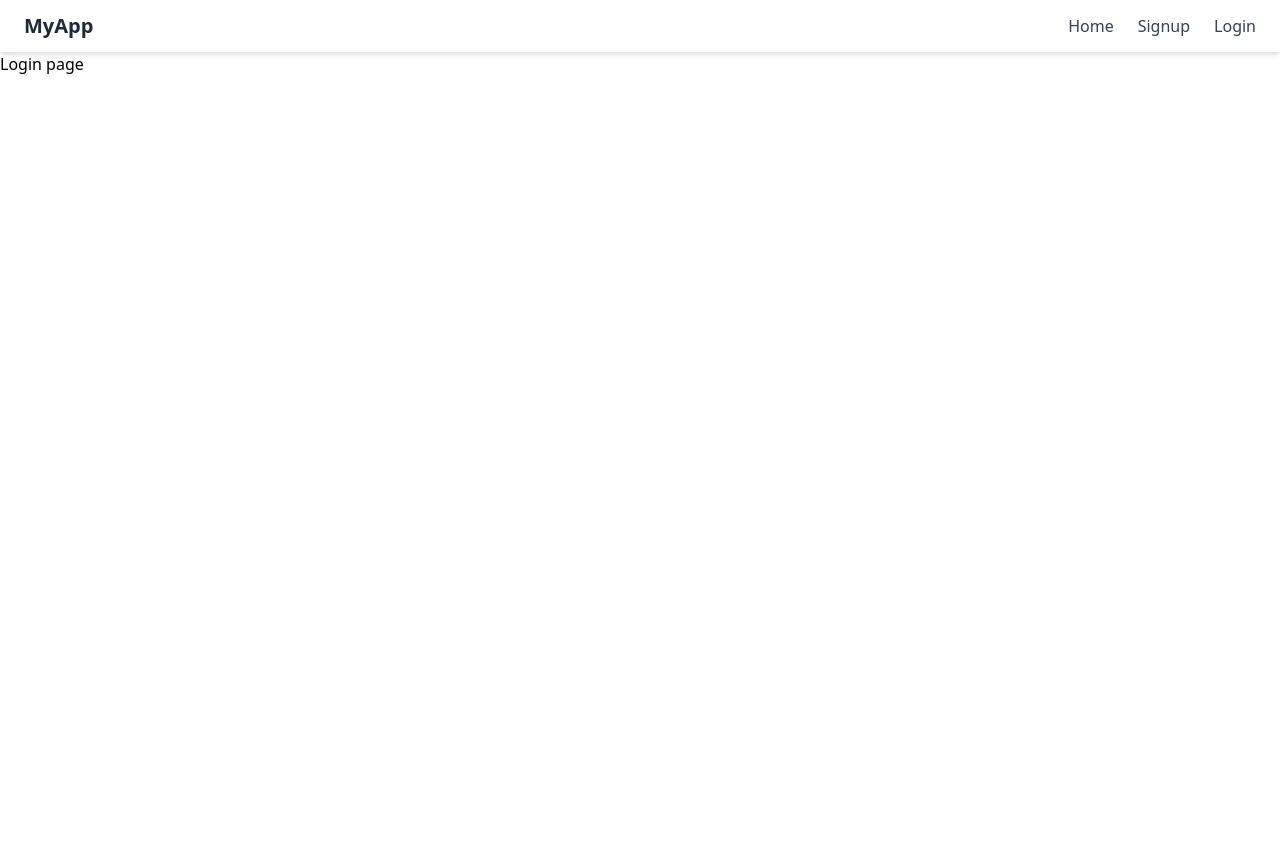
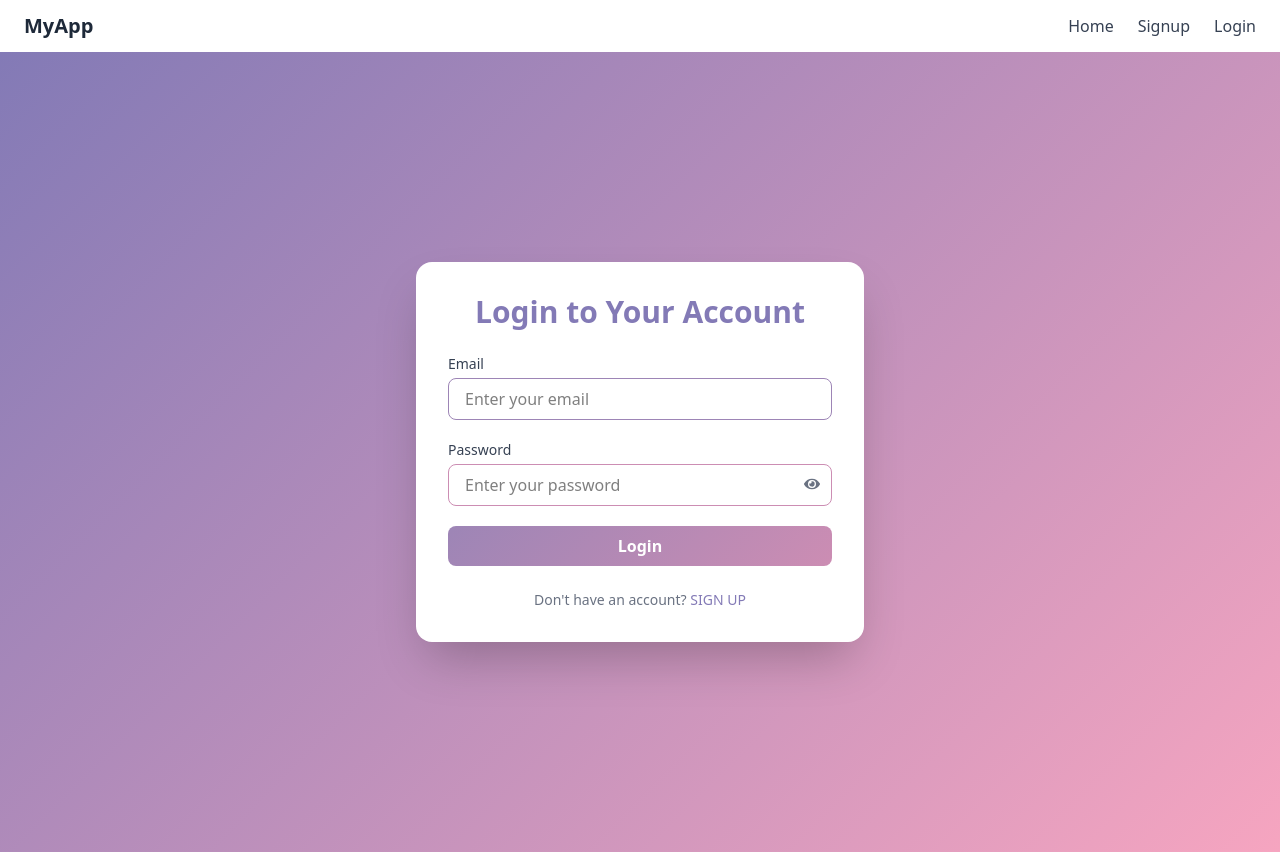
Before and after one commit to mohanlal-rana/rentmeroom, a React (Vite) app in the folder client/: page /login in a window 1280 px wide. Before the commit the page ends 800 px from the top, so only its background shows below. Built offline with nearby package versions, Linux system fonts and the light colour scheme; no server answers.

Commit message:
create login page

```diff
--- a/client/src/pages/Login.jsx
+++ b/client/src/pages/Login.jsx
@@ -1,11 +1,134 @@
-import React from 'react';
+import React, { useState } from "react";
+import { useNavigate, Link } from "react-router-dom";
+import { FaEye, FaEyeSlash } from "react-icons/fa";
+import { useAuth } from "../store/AuthContext";
 
-const Login = () => {
-    return (
-        <div>
-           Login page
-        </div>
-    );
+function Login() {
+  const [formData, setFormData] = useState({
+    email: "",
+    password: "",
+  });
+
+  const [showPassword, setShowPassword] = useState(false);
+  const navigate = useNavigate();
+  const { storeTokenInLS } = useAuth();
+
+  const handleChange = (e) => {
+    const { name, value } = e.target;
+    setFormData({ ...formData, [name]: value });
+  };
+
+  const handleSubmit = async (e) => {
+    e.preventDefault();
+
+    try {
+      const res = await fetch("http://localhost:3000/api/auth/login", {
+        method: "POST",
+        headers: {
+          "Content-Type": "application/json",
+        },
+        body: JSON.stringify(formData),
+      });
+
+      const data = await res.json();
+
+      if (!res.ok) {
+        alert(data.message || "Login failed");
+        return;
+      }
+
+      if (data.token) {
+        storeTokenInLS(data.token);
+      }
+
+      alert("Login successful!");
+      setFormData({ email: "", password: "" });
+      navigate("/");
+    } catch (error) {
+      console.error("Error:", error);
+      alert("Server error. Please try again.");
+    }
+  };
+
+  return (
+    <div
+      className="min-h-screen flex items-center justify-center px-4"
+      style={{ background: "linear-gradient(135deg, #837ab6, #f6a5c0)" }}
+    >
+      <div className="w-full max-w-md bg-white rounded-2xl shadow-2xl p-8">
+        <h2
+          className="text-3xl font-bold text-center mb-6"
+          style={{ color: "#837ab6" }}
+        >
+          Login to Your Account
+        </h2>
+
+        <form onSubmit={handleSubmit} className="space-y-5">
+          {/* Email */}
+          <div>
+            <label className="block text-sm font-medium text-gray-700 mb-1">
+              Email
+            </label>
+            <input
+              type="email"
+              name="email"
+              value={formData.email}
+              onChange={handleChange}
+              required
+              className="w-full px-4 py-2 border rounded-lg focus:outline-none focus:ring-2"
+              style={{ borderColor: "#9d85b6", caretColor: "#837ab6" }}
+              placeholder="Enter your email"
+            />
+          </div>
+
+          {/* Password */}
+          <div className="relative">
+            <label className="block text-sm font-medium text-gray-700 mb-1">
+              Password
+            </label>
+            <input
+              type={showPassword ? "text" : "password"}
+              name="password"
+              value={formData.password}
+              onChange={handleChange}
+              required
+              className="w-full px-4 py-2 border rounded-lg focus:outline-none focus:ring-2 pr-10"
+              style={{ borderColor: "#cc8db3", caretColor: "#837ab6" }}
+              placeholder="Enter your password"
+            />
+            <span
+              className="absolute top-9 right-3 cursor-pointer text-gray-500"
+              onClick={() => setShowPassword(!showPassword)}
+            >
+              {showPassword ? <FaEyeSlash /> : <FaEye />}
+            </span>
+          </div>
+
+          {/* Submit Button */}
+          <button
+            type="submit"
+            className="w-full py-2 font-semibold rounded-lg transition duration-300 text-white"
+            style={{
+              background: "linear-gradient(135deg, #9d85b6, #cc8db3)",
+            }}
+          >
+            Login
+          </button>
+        </form>
+
+        {/* Footer */}
+        <p className="text-center text-sm mt-6 text-gray-500">
+          Don't have an account?{" "}
+          <span
+            className="font-medium cursor-pointer hover:underline"
+            style={{ color: "#837ab6" }}
+          >
+            <Link to="/signup">SIGN UP</Link>
+          </span>
+        </p>
+      </div>
+    </div>
+  );
 }
 
 export default Login;
```
